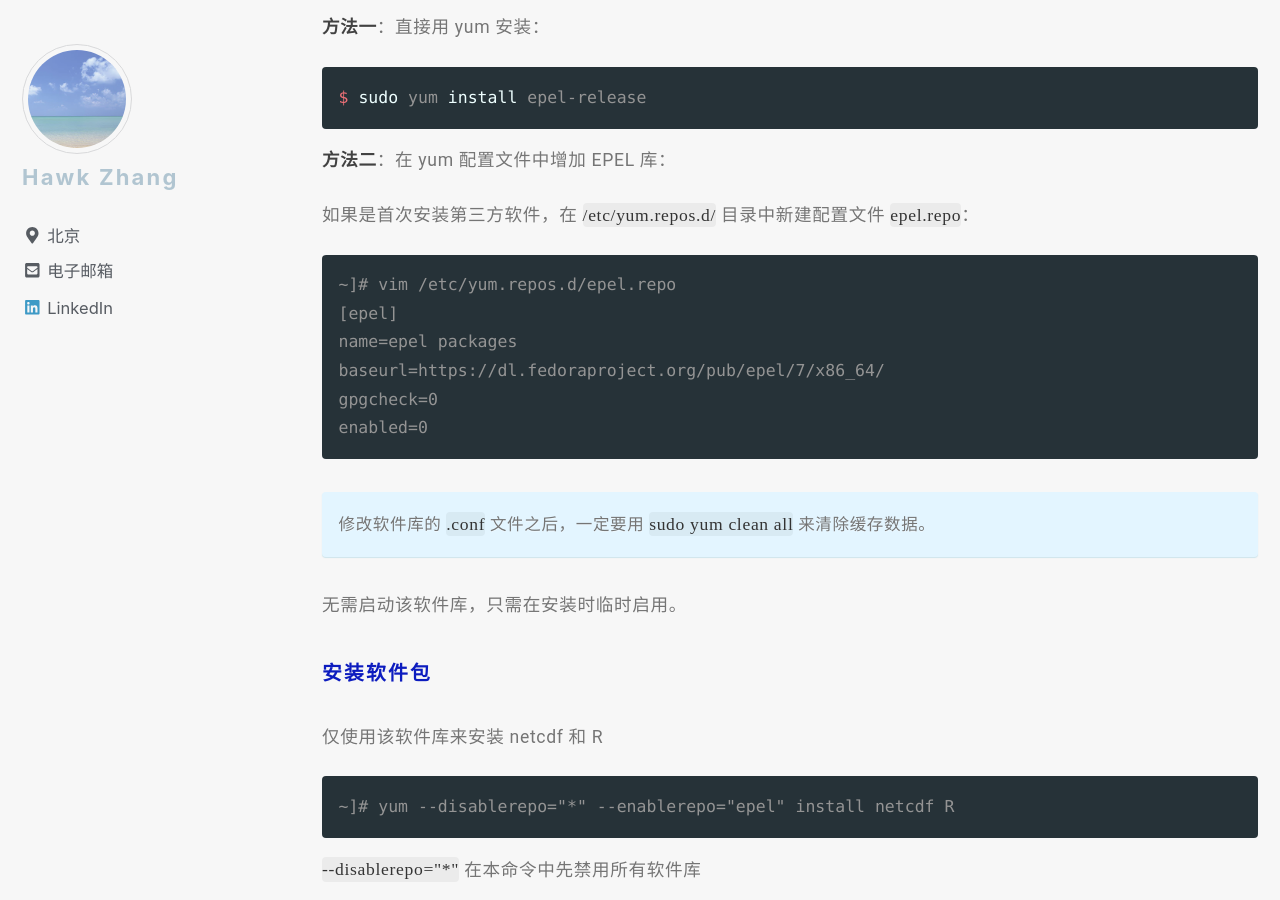
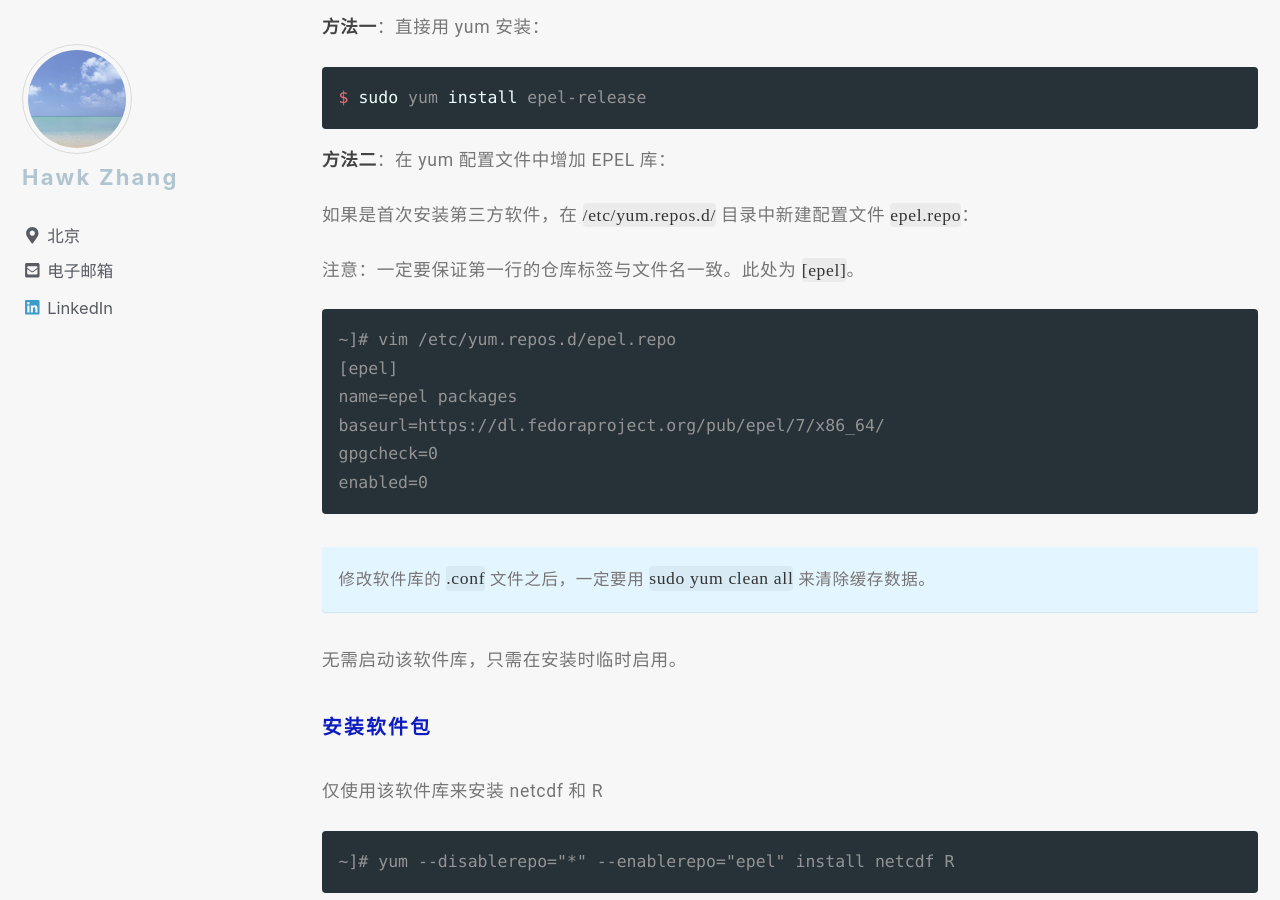
Before and after one commit to narru888/linotes_note, a Jekyll site: the page built from _posts/linux/basic/2015-01-18-rpm.md, in a window 1280 px wide and 900 px high, scrolled down 30572 px. Built offline with Jekyll 4.4.1, drawn with Linux system fonts in a browser that asks for light colours; nearby versions of some CDN libraries; a script that is not in the unit is left out.

Commit message:
update on 2018-09-29 10:00:01 CST

````diff
--- a/_posts/linux/basic/2015-01-18-rpm.md
+++ b/_posts/linux/basic/2015-01-18-rpm.md
@@ -948,6 +948,8 @@ $ sudo yum install epel-release
 
 如果是首次安装第三方软件，在 `/etc/yum.repos.d/` 目录中新建配置文件 `epel.repo`：
 
+注意：一定要保证第一行的仓库标签与文件名一致。此处为 `[epel]`。
+
 ```
 ~]# vim /etc/yum.repos.d/epel.repo
 [epel]
````
